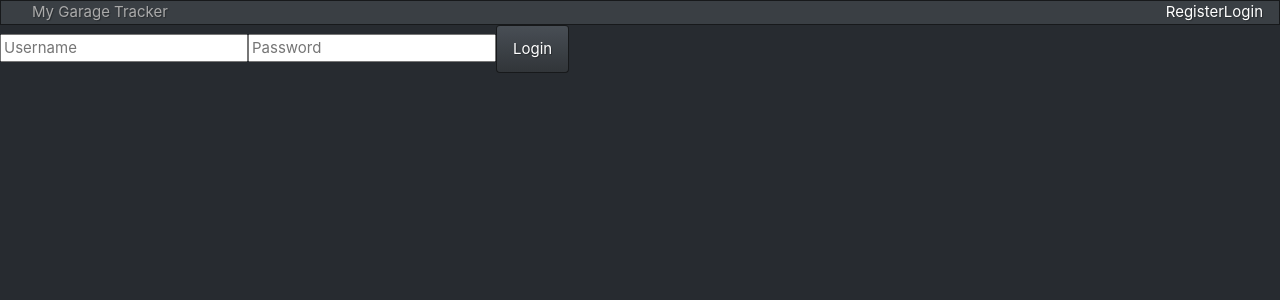
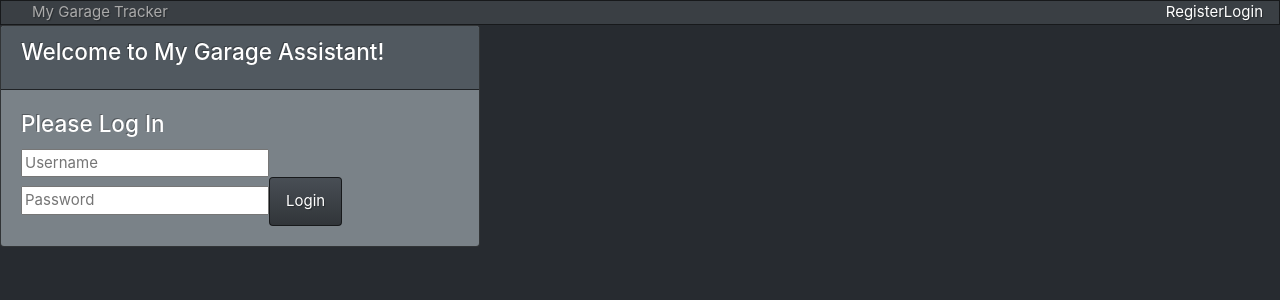
Before and after one commit to matthewkeplinger/Capstone_Fleet_Frontend, a React (Create React App) app in the folder fleet_manager/: page /login in a window 1280 px wide. Shown: the top 300 px of the page. Built offline with nearby package versions, Linux system fonts and the light colour scheme.

Commit message:
Added styling to login; register

```diff
--- a/fleet_manager/src/components/Login/Login.jsx
+++ b/fleet_manager/src/components/Login/Login.jsx
@@ -47,13 +47,19 @@ class Login extends Component {
     }
 
   render(){
+
     return (
-        <div>
-            <form onSubmit={this.handleSubmit}>
-                <input type="text" name="username" placeholder="Username" onChange = {this.handleChange} value= {this.state.username} />
-                <input name="password" type="password" placeholder="Password" onChange = {this.handleChange} value={this.state.password} />
-                <input type="submit" value="Login" class="btn btn-primary" />
-            </form>
+        <div class="card text-white bg-secondary mb-3" style= {{maxWidth: 480}}>
+            <div class="card-header"><h4 class = "card-title">Welcome to My Garage Assistant!</h4></div>
+            <div class="card-body">
+                <h4 class = 'card-title'>Please Log In </h4>
+                <form onSubmit={this.handleSubmit}>
+                    <input type="text" name="username" placeholder="Username" onChange = {this.handleChange} value= {this.state.username} />
+                    <input name="password" type="password" placeholder="Password" onChange = {this.handleChange} value={this.state.password} />
+
+                    <input type="submit" value="Login" class="btn btn-primary" />
+                </form>
+            </div>
         </div>
 
     )
--- a/fleet_manager/src/components/Register/Register.jsx
+++ b/fleet_manager/src/components/Register/Register.jsx
@@ -36,6 +36,9 @@ class Register extends Component {
 
   render() {
     return (
+      <div class="card text-white bg-secondary mb-3" style= {{maxWidth: 320}}>
+          <div class="card-header"><h4 class = "card-title">Register for an Account</h4></div>
+            <div class="card-body">
             <ul>
                   <form className="form" onSubmit={this.handleSubmit}>
                   <li><label>First Name</label></li>
@@ -48,10 +51,13 @@ class Register extends Component {
                   <input name="password" onChange={this.handleChange} value={this.state.password}/>
                   <li><label>Email</label></li>
                   <input name="userEmail" onChange={this.handleChange} value={this.state.userEmail}/>
-
+                  <br /><br />
                   <button type = "submit">Create account</button>
                   </form>
                 </ul>
+            </div>
+      </div>
+
      );
   }
 }
```
Lines whose indentation alone changed are shown as unchanged.
